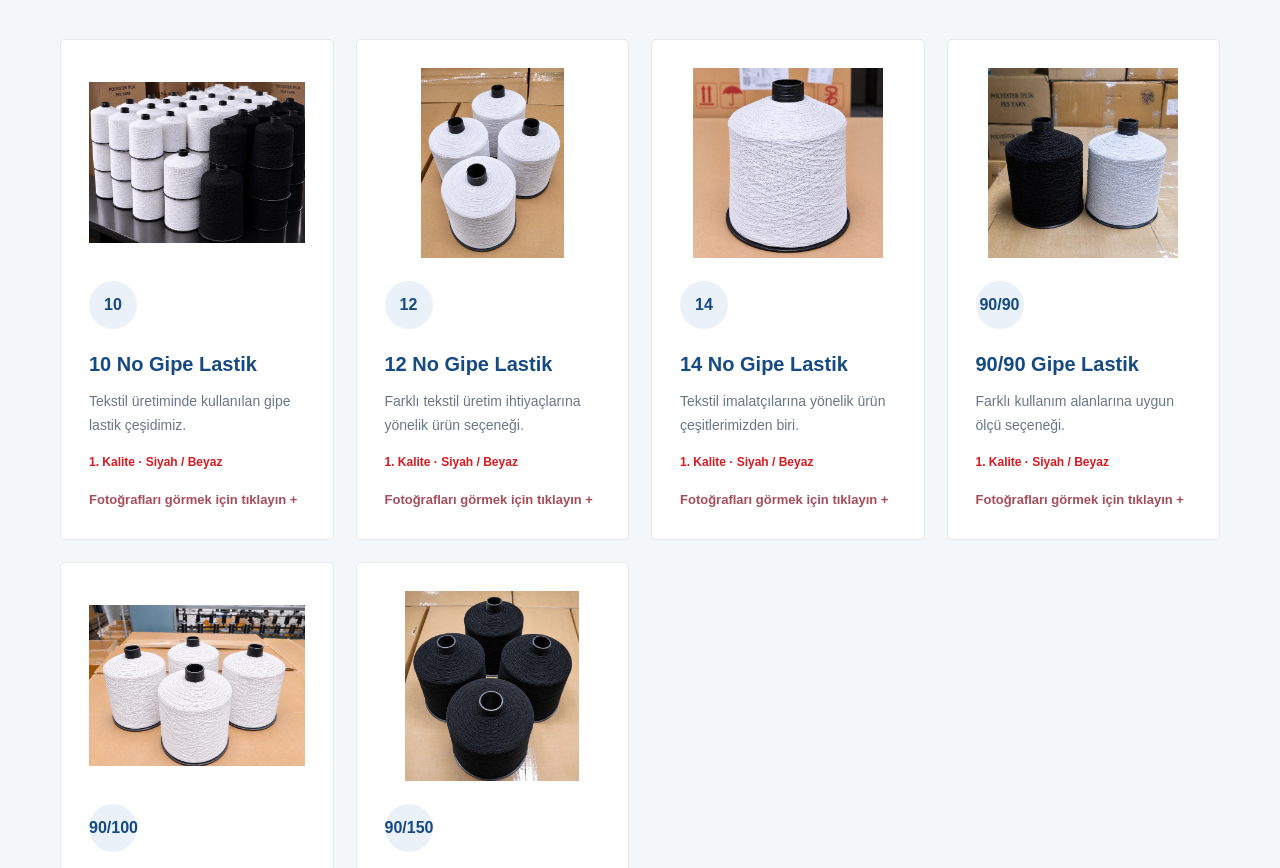
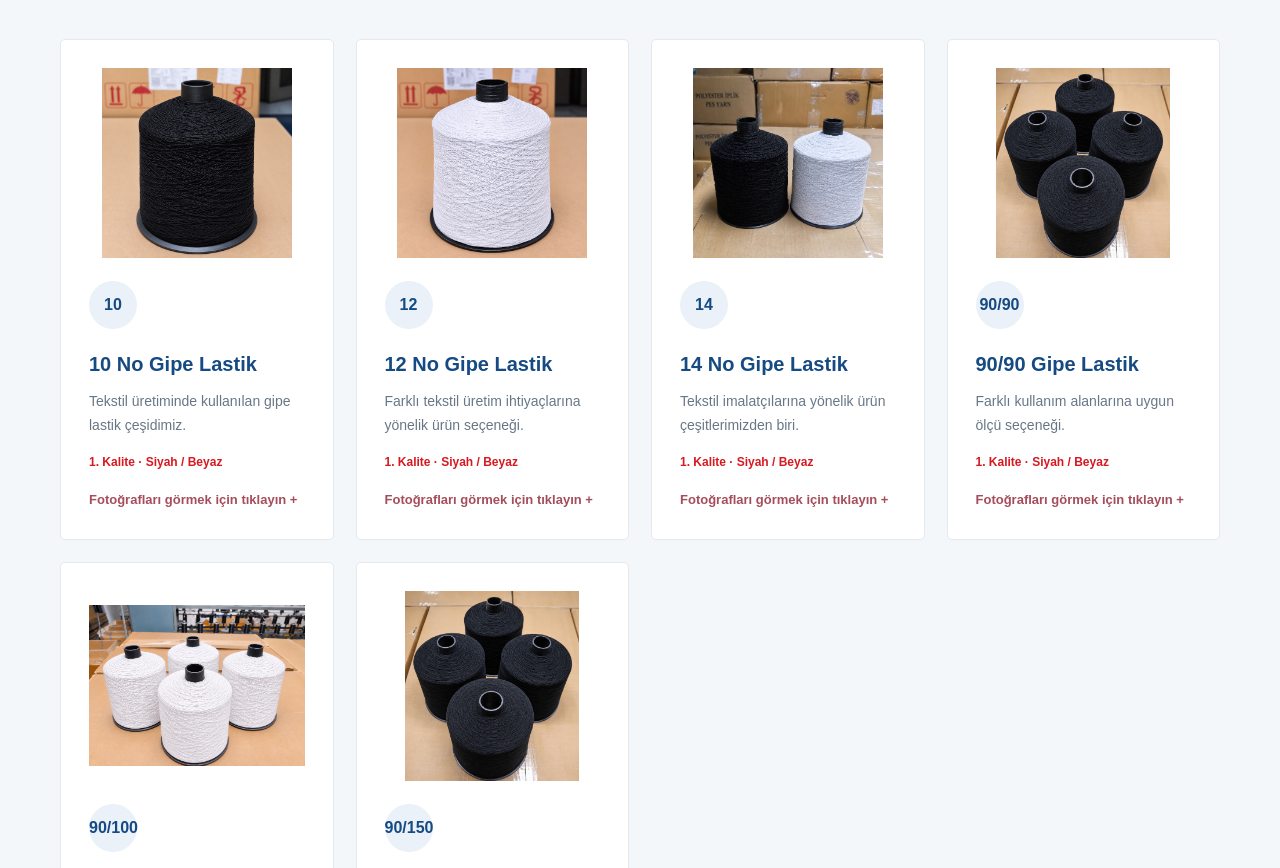
Before and after one commit to ozcangipelastik/ozcangipelastik.github.io, a plain HTML site: page index.html in a window 1280 px wide. Shown: the part 1656-2524 px from the top of the page. Drawn offline with Linux system fonts and the light colour scheme.

Commit message:
Update index.html

```diff
--- a/index.html
+++ b/index.html
@@ -928,7 +928,7 @@
 
   <details class="product-card product-expand">
     <summary>
-      <img class="product-cover" src="images/gipe-beyaz-bobinler.jpg" alt="10 No gipe lastik">
+      <img class="product-cover" src="images/gipe-siyah-tek.jpg" alt="10 No gipe lastik">
       <div class="product-number">10</div>
       <h3>10 No Gipe Lastik</h3>
       <p>Tekstil üretiminde kullanılan gipe lastik çeşidimiz.</p>
@@ -949,7 +949,7 @@
 
   <details class="product-card product-expand">
     <summary>
-      <img class="product-cover" src="images/gipe-beyaz-dortlu.jpg" alt="12 No gipe lastik">
+      <img class="product-cover" src="images/gipe-beyaz-tek.jpg" alt="12 No gipe lastik">
       <div class="product-number">12</div>
       <h3>12 No Gipe Lastik</h3>
       <p>Farklı tekstil üretim ihtiyaçlarına yönelik ürün seçeneği.</p>
@@ -970,7 +970,7 @@
 
   <details class="product-card product-expand">
     <summary>
-      <img class="product-cover" src="images/gipe-beyaz-tek.jpg" alt="14 No gipe lastik">
+      <img class="product-cover" src="images/gipe-siyah-beyaz-ikili.jpg" alt="14 No gipe lastik">
       <div class="product-number">14</div>
       <h3>14 No Gipe Lastik</h3>
       <p>Tekstil imalatçılarına yönelik ürün çeşitlerimizden biri.</p>
@@ -991,7 +991,7 @@
 
   <details class="product-card product-expand">
     <summary>
-      <img class="product-cover" src="images/gipe-siyah-beyaz-ikili.jpg" alt="90/90 gipe lastik">
+      <img class="product-cover" src="images/gipe-siyah-dortlu.jpg" alt="90/90 gipe lastik">
       <div class="product-number">90/90</div>
       <h3>90/90 Gipe Lastik</h3>
       <p>Farklı kullanım alanlarına uygun ölçü seçeneği.</p>
```
